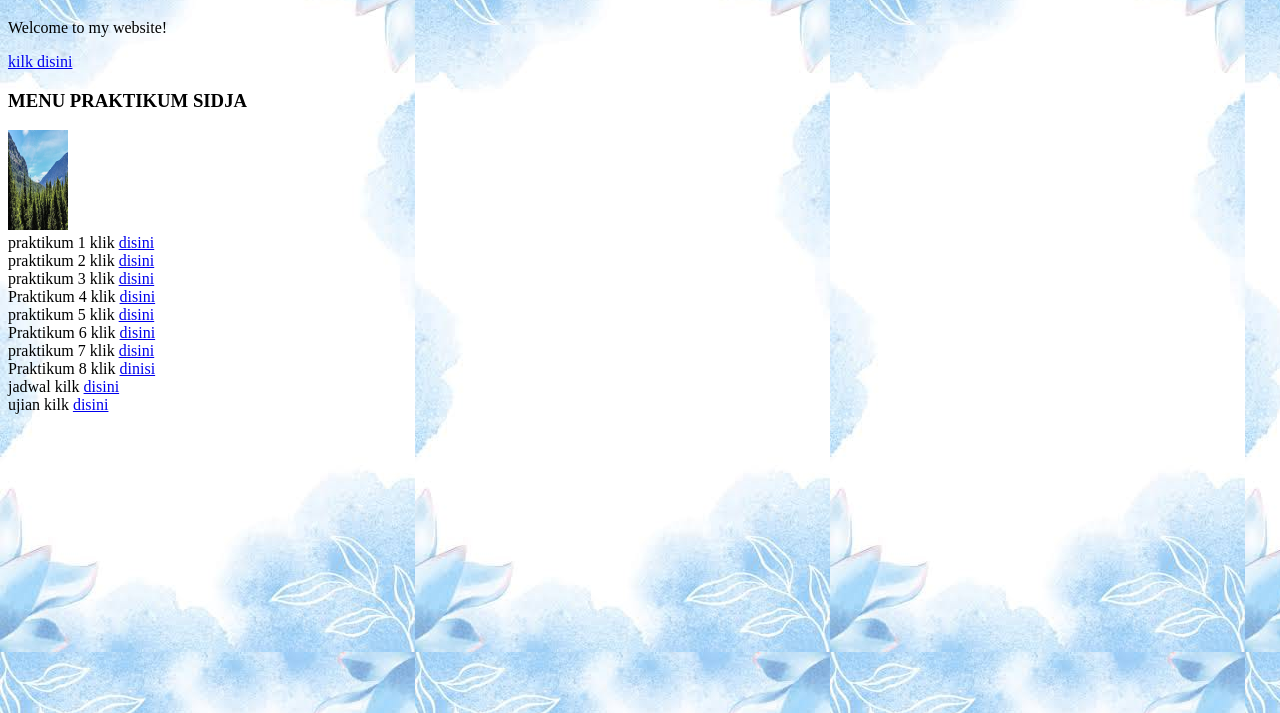
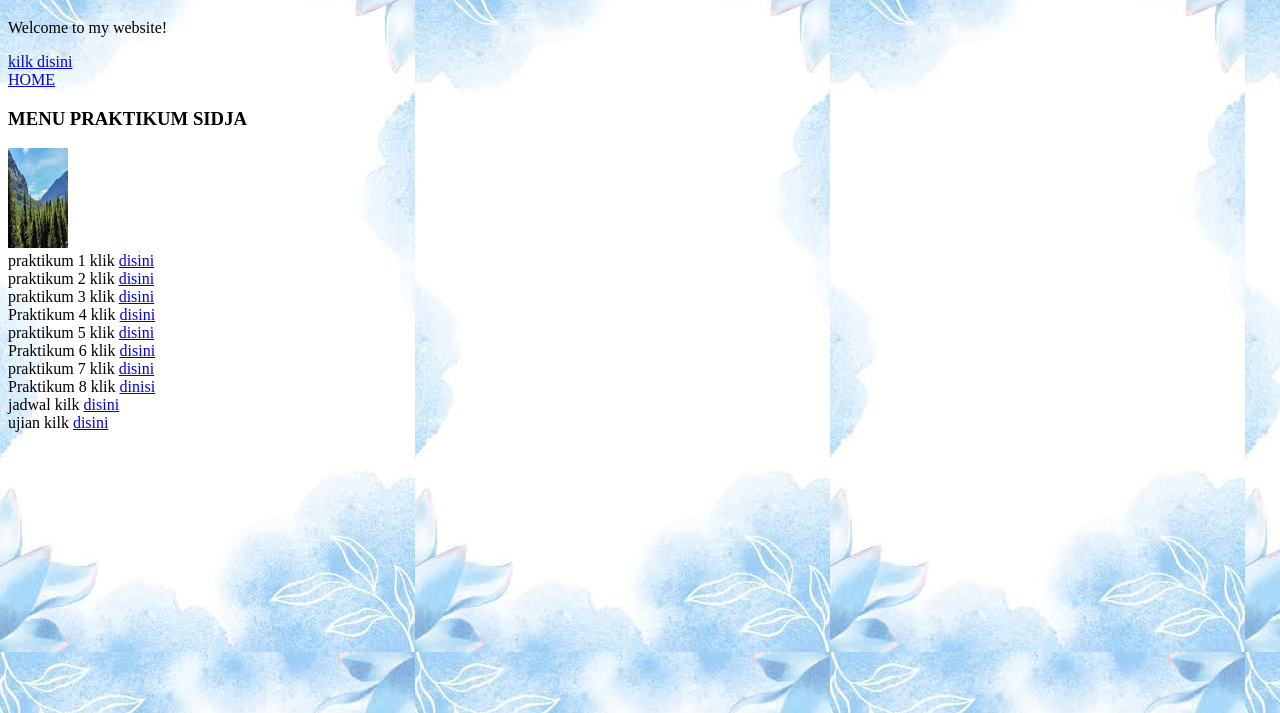
Before and after one commit to ariefrahman12/Praktikum-, a plain HTML site: page index.html in a window 1280 px wide. Shown: the part 87-800 px from the top of the page. Drawn offline with Linux system fonts and the light colour scheme.

Commit message:
update index.html

```diff
--- a/index.html
+++ b/index.html
@@ -10,7 +10,8 @@
 <a href="/">HOME</a>| <a href="#">PROFIL</a> | <a href="jadwal.html">JADWAL</a> | <a href="Praktikum-">PRAKTIKUM</a><br>
     <h1>Arief Rahman Maksum</h1>
     <p>Welcome to my website!</p>
-    <a href="praktikum">kilk disini</a>
+    <a href="praktikum">kilk disini</a><br>
+    <a href="/">HOME</a>
   <h3>MENU PRAKTIKUM SIDJA</h3>
   <img src="2.jpg" alt="2" width="60" height="100"/>
   <br>praktikum 1 klik <a href="praktikum1.html">disini</a>
```
